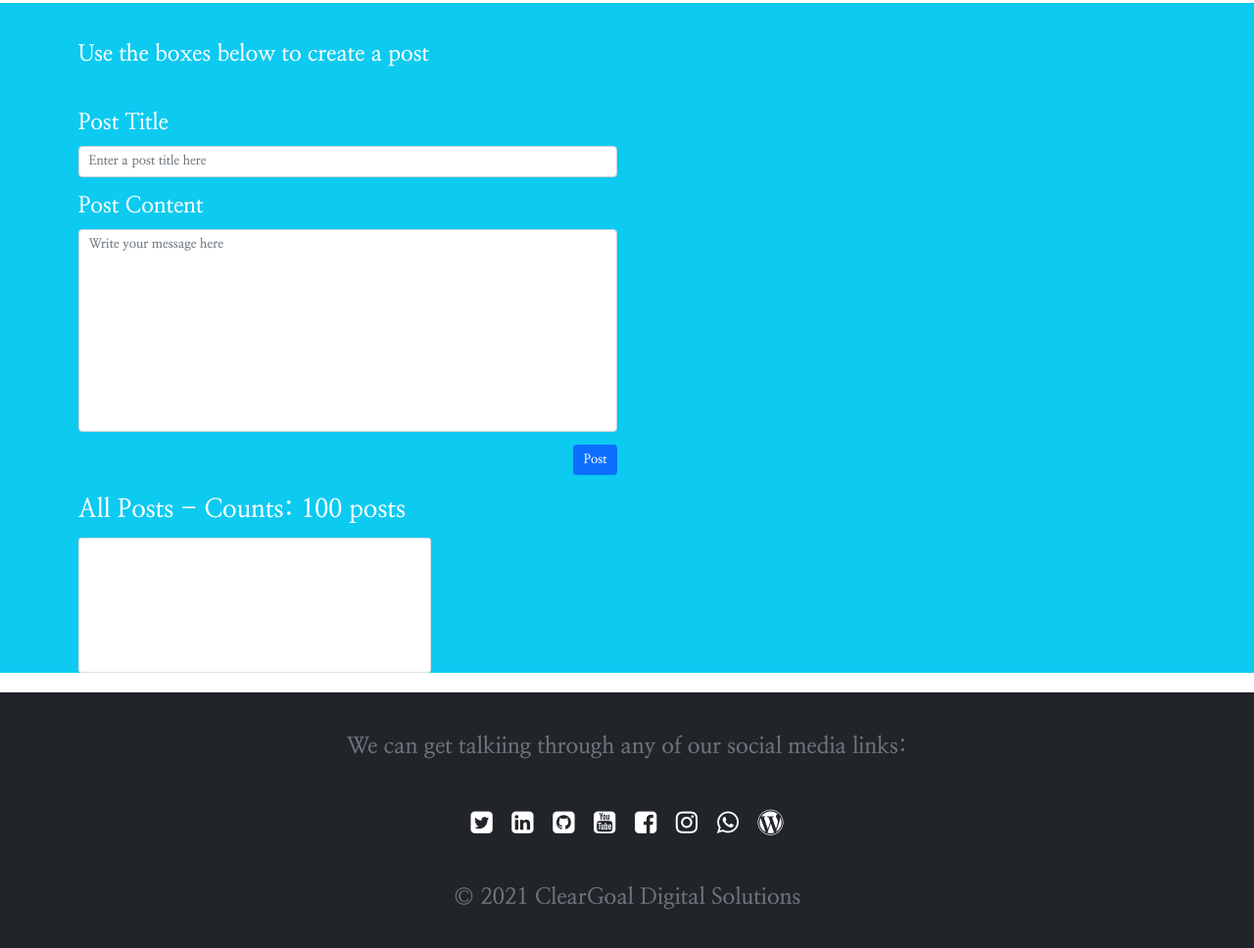
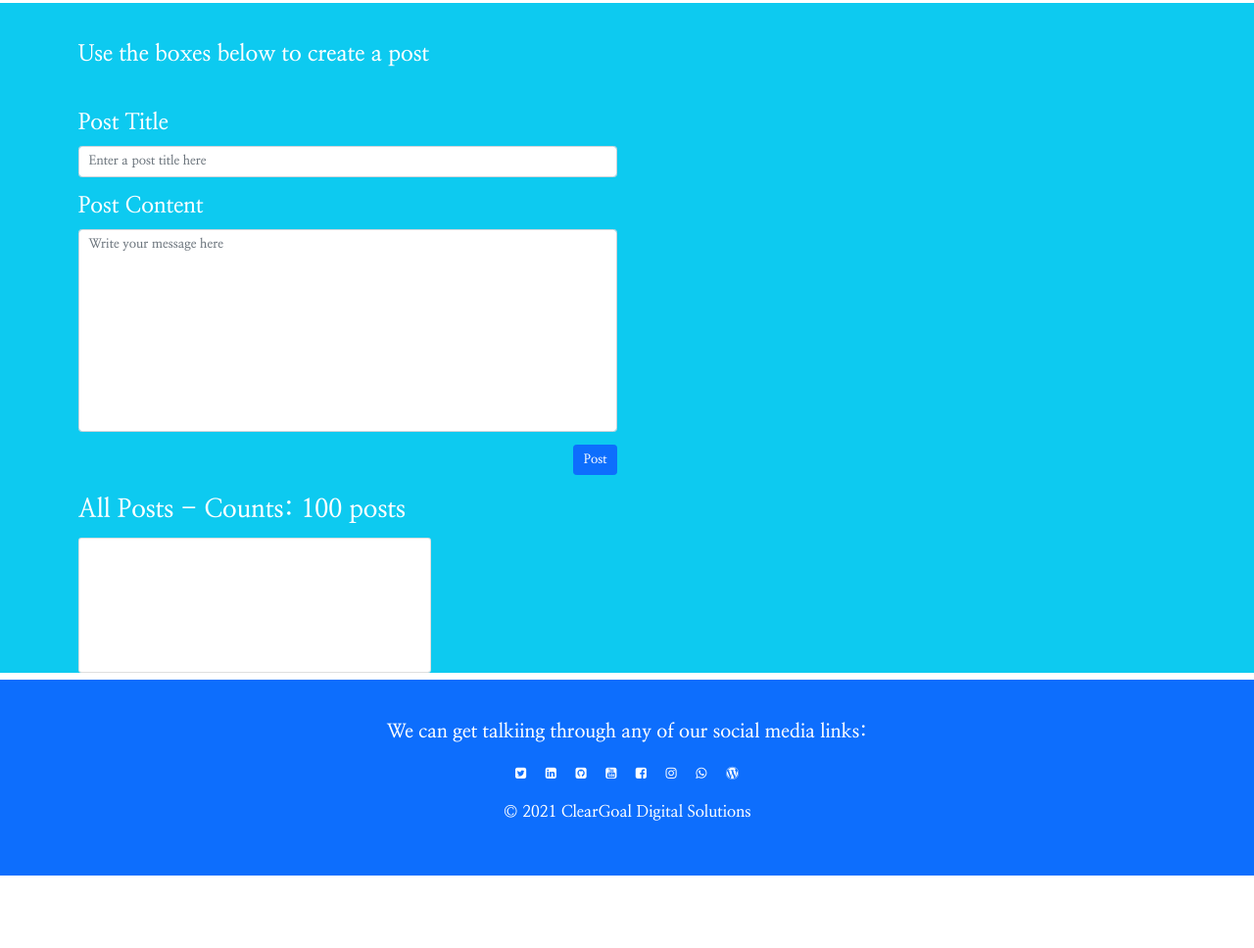
Before and after one commit to cleargoaldigital/restapi, a plain HTML site: page index.html in a window 1280 px wide. Shown: the part 164-1132 px from the top of the page at 98% size. After the commit the page ends 1058 px from the top, so only its background shows below. Drawn offline with nearby package versions, Linux system fonts and the light colour scheme; no server answers; a web font is replaced by a local one.

Commit message:
Updated footer
Adjusted the footer bgColor and the size of the footer icons.

```diff
--- a/index.html
+++ b/index.html
@@ -83,21 +83,21 @@
     </section>
 </main>
 
-    <footer class="text-center py-5 bg-dark text-secondary mt-4">
-        <p class="fs-3">We can get talkiing through any of our social media links:</p>
-        <div class="social-links my-5">
-        <a href="https://www.twitter.com/taofeekajibade/" target="_blank"><i class="fa fa-twitter-square fa-2x"></i></a>
-        <a href="https://www.linkedin.com/in/taofeekajibade/" target="_blank"><i class="fa fa-linkedin-square fa-2x"></i></a>
-        <a href="https://www.github.com/cleargoaldigital/" target="_blank"><i class="fa fa-github-square fa-2x"></i></a>
-        <a href="https://www.youtube.com/channel/UCwp7_h3RUNTN552HNZ_Pnew" target="_blank"><i class="fa fa-youtube-square fa-2x"></i></a>
-        <a href="https://www.facebook.com/taofeeq2/" target="_blank"><i class="fa fa-facebook-square fa-2x"></i></a>
-        <a href="https://www.instagram.com/taofeekaajibade/" target="_blank"><i class="fa fa-instagram fa-2x"></i></a>
-        <a href="https://www.whatsapp.com/taofeekajibade/" target="_blank"><i class="fa fa-whatsapp fa-2x"></i></a>
-        <a href="https://www.taofeekajibade.wordpress.com/" target="_blank"><i class="fa fa-wordpress fa-2x"></i></a>
+    <footer class="text-center py-5 bg-primary text-white mt-2">
+        <p class="fs-4">We can get talkiing through any of our social media links:</p>
+        <div class="social-links my-3">
+        <a href="https://www.twitter.com/taofeekajibade/" target="_blank"><i class="fa fa-twitter-square"></i></a>
+        <a href="https://www.linkedin.com/in/taofeekajibade/" target="_blank"><i class="fa fa-linkedin-square"></i></a>
+        <a href="https://www.github.com/cleargoaldigital/" target="_blank"><i class="fa fa-github-square"></i></a>
+        <a href="https://www.youtube.com/channel/UCwp7_h3RUNTN552HNZ_Pnew" target="_blank"><i class="fa fa-youtube-square"></i></a>
+        <a href="https://www.facebook.com/taofeeq2/" target="_blank"><i class="fa fa-facebook-square"></i></a>
+        <a href="https://www.instagram.com/taofeekaajibade/" target="_blank"><i class="fa fa-instagram"></i></a>
+        <a href="https://www.whatsapp.com/taofeekajibade/" target="_blank"><i class="fa fa-whatsapp"></i></a>
+        <a href="https://www.taofeekajibade.wordpress.com/" target="_blank"><i class="fa fa-wordpress"></i></a>
 
         </div>
 
-        <p class="fs-3">&copy; 2021 ClearGoal Digital Solutions</p>
+        <p class="fs-5">&copy; 2021 ClearGoal Digital Solutions</p>
 
     </footer>
 
```
